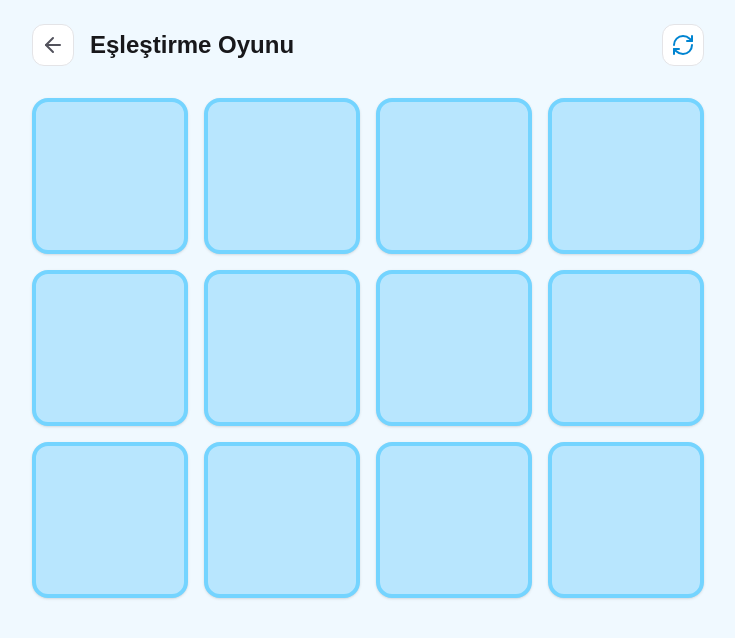
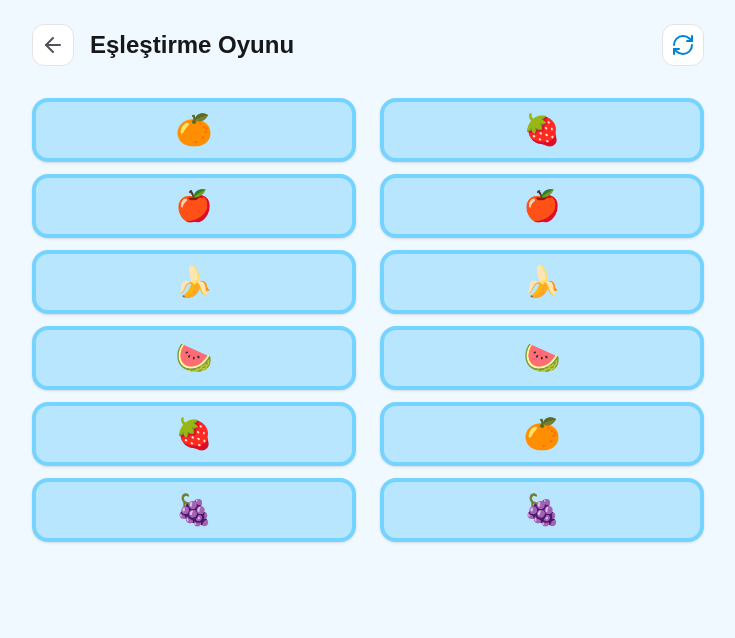
Before and after one commit to zeynelguner-del/otizm, a Next.js app: page /games/matching in a window 1280 px wide. Shown: the top 638 px of the page, without its empty margins (272-1007 px from the left). Built offline with nearby package versions, Linux system fonts and the light colour scheme.

Commit message:
Esleştirme oyununu farkli mekanik yap

```diff
--- a/src/app/games/matching/page.tsx
+++ b/src/app/games/matching/page.tsx
@@ -33,66 +33,68 @@ const addTokens = (amount: number) => {
   } catch {}
 };
 
-const CARDS = [
-  { id: 1, content: "🍎", type: "apple" },
-  { id: 2, content: "🍎", type: "apple" },
-  { id: 3, content: "🍌", type: "banana" },
-  { id: 4, content: "🍌", type: "banana" },
-  { id: 5, content: "🍇", type: "grape" },
-  { id: 6, content: "🍇", type: "grape" },
-  { id: 7, content: "🍓", type: "strawberry" },
-  { id: 8, content: "🍓", type: "strawberry" },
-  { id: 9, content: "🍊", type: "orange" },
-  { id: 10, content: "🍊", type: "orange" },
-  { id: 11, content: "🍉", type: "watermelon" },
-  { id: 12, content: "🍉", type: "watermelon" },
+type MatchItem = { id: string; content: string; type: string };
+
+const ITEMS: MatchItem[] = [
+  { id: "apple", content: "🍎", type: "apple" },
+  { id: "banana", content: "🍌", type: "banana" },
+  { id: "grape", content: "🍇", type: "grape" },
+  { id: "strawberry", content: "🍓", type: "strawberry" },
+  { id: "orange", content: "🍊", type: "orange" },
+  { id: "watermelon", content: "🍉", type: "watermelon" },
 ];
 
+const shuffle = <T,>(arr: T[]) => [...arr].sort(() => Math.random() - 0.5);
+
 export default function MatchingGamePage() {
-  const [cards, setCards] = useState(() => [...CARDS].sort(() => Math.random() - 0.5));
-  const [flipped, setFlipped] = useState<number[]>([]);
-  const [solved, setSolved] = useState<number[]>([]);
+  const [left, setLeft] = useState<MatchItem[]>(() => shuffle(ITEMS));
+  const [right, setRight] = useState<MatchItem[]>(() => shuffle(ITEMS));
+  const [selectedLeft, setSelectedLeft] = useState<string | null>(null);
+  const [selectedRight, setSelectedRight] = useState<string | null>(null);
+  const [matched, setMatched] = useState<string[]>([]);
   const [disabled, setDisabled] = useState(false);
   const [uiSettings] = useState<UiSettings>(() => readJson<UiSettings>(UI_SETTINGS_KEY, { reduceMotion: false }));
   const rewardedRef = useRef(false);
 
-  const handleCardClick = (id: number) => {
-    if (disabled || solved.includes(id) || flipped.includes(id)) return;
-    if (flipped.length === 1) {
-      const first = flipped[0];
-      const second = id;
-      setFlipped([first, second]);
-      setDisabled(true);
+  const handlePick = (side: "left" | "right", type: string) => {
+    if (disabled) return;
+    if (matched.includes(type)) return;
 
-      const firstType = cards.find((c) => c.id === first)?.type;
-      const secondType = cards.find((c) => c.id === second)?.type;
-      const isMatch = firstType && secondType && firstType === secondType;
+    const nextLeft = side === "left" ? type : selectedLeft;
+    const nextRight = side === "right" ? type : selectedRight;
 
+    if (side === "left") setSelectedLeft(type);
+    else setSelectedRight(type);
+
+    if (!nextLeft || !nextRight) return;
+
+    const isMatch = nextLeft === nextRight;
     if (isMatch) {
-        setSolved((prev) => [...prev, first, second]);
-        setFlipped([]);
-        setDisabled(false);
-      } else {
-        setTimeout(() => {
-          setFlipped([]);
-          setDisabled(false);
-        }, 1000);
-      }
+      setMatched((prev) => (prev.includes(nextLeft) ? prev : [...prev, nextLeft]));
+      setSelectedLeft(null);
+      setSelectedRight(null);
       return;
     }
 
-    setFlipped([id]);
+    setDisabled(true);
+    window.setTimeout(() => {
+      setSelectedLeft(null);
+      setSelectedRight(null);
+      setDisabled(false);
+    }, 700);
   };
 
   const resetGame = () => {
-    setCards([...CARDS].sort(() => Math.random() - 0.5));
-    setFlipped([]);
-    setSolved([]);
+    setLeft(shuffle(ITEMS));
+    setRight(shuffle(ITEMS));
+    setSelectedLeft(null);
+    setSelectedRight(null);
+    setMatched([]);
     setDisabled(false);
     rewardedRef.current = false;
   };
 
-  const isWon = solved.length === cards.length;
+  const isWon = matched.length === ITEMS.length;
 
   useEffect(() => {
     if (!isWon) return;
@@ -122,25 +124,54 @@ export default function MatchingGamePage() {
       </header>
 
       <main className="max-w-2xl mx-auto">
-        <div className="grid grid-cols-3 md:grid-cols-4 gap-4">
-          {cards.map((card) => (
+        <div className="grid grid-cols-2 gap-6">
+          <div className="space-y-3">
+            {left.map((item) => (
               <motion.button
-              key={card.id}
-              whileHover={uiSettings.reduceMotion ? undefined : { scale: 1.05 }}
-              whileTap={uiSettings.reduceMotion ? undefined : { scale: 0.95 }}
-              onClick={() => handleCardClick(card.id)}
+                key={`left-${item.id}`}
+                whileHover={uiSettings.reduceMotion ? undefined : { scale: 1.03 }}
+                whileTap={uiSettings.reduceMotion ? undefined : { scale: 0.98 }}
+                onClick={() => handlePick("left", item.type)}
+                disabled={disabled || matched.includes(item.type)}
                 className={cn(
-                "aspect-square rounded-2xl text-4xl flex items-center justify-center transition-all shadow-sm border-4",
-                solved.includes(card.id)
+                  "w-full h-16 rounded-2xl text-3xl flex items-center justify-center transition-all shadow-sm border-4 font-black",
+                  matched.includes(item.type)
                     ? "bg-emerald-100 border-emerald-200 opacity-60 cursor-default"
-                  : flipped.includes(card.id)
-                  ? "bg-white border-sky-300"
-                  : "bg-sky-200 border-sky-300 hover:bg-sky-300 text-transparent"
+                    : selectedLeft === item.type
+                    ? selectedRight && selectedRight !== selectedLeft
+                      ? "bg-white border-rose-300"
+                      : "bg-white border-sky-400"
+                    : "bg-sky-200 border-sky-300 hover:bg-sky-300"
                 )}
               >
-              {(flipped.includes(card.id) || solved.includes(card.id)) && card.content}
+                {item.content}
               </motion.button>
             ))}
+          </div>
+
+          <div className="space-y-3">
+            {right.map((item) => (
+              <motion.button
+                key={`right-${item.id}`}
+                whileHover={uiSettings.reduceMotion ? undefined : { scale: 1.03 }}
+                whileTap={uiSettings.reduceMotion ? undefined : { scale: 0.98 }}
+                onClick={() => handlePick("right", item.type)}
+                disabled={disabled || matched.includes(item.type)}
+                className={cn(
+                  "w-full h-16 rounded-2xl text-3xl flex items-center justify-center transition-all shadow-sm border-4 font-black",
+                  matched.includes(item.type)
+                    ? "bg-emerald-100 border-emerald-200 opacity-60 cursor-default"
+                    : selectedRight === item.type
+                    ? selectedLeft && selectedLeft !== selectedRight
+                      ? "bg-white border-rose-300"
+                      : "bg-white border-sky-400"
+                    : "bg-sky-200 border-sky-300 hover:bg-sky-300"
+                )}
+              >
+                {item.content}
+              </motion.button>
+            ))}
+          </div>
         </div>
 
         <AnimatePresence>
```
Lines whose indentation alone changed are shown as unchanged.
